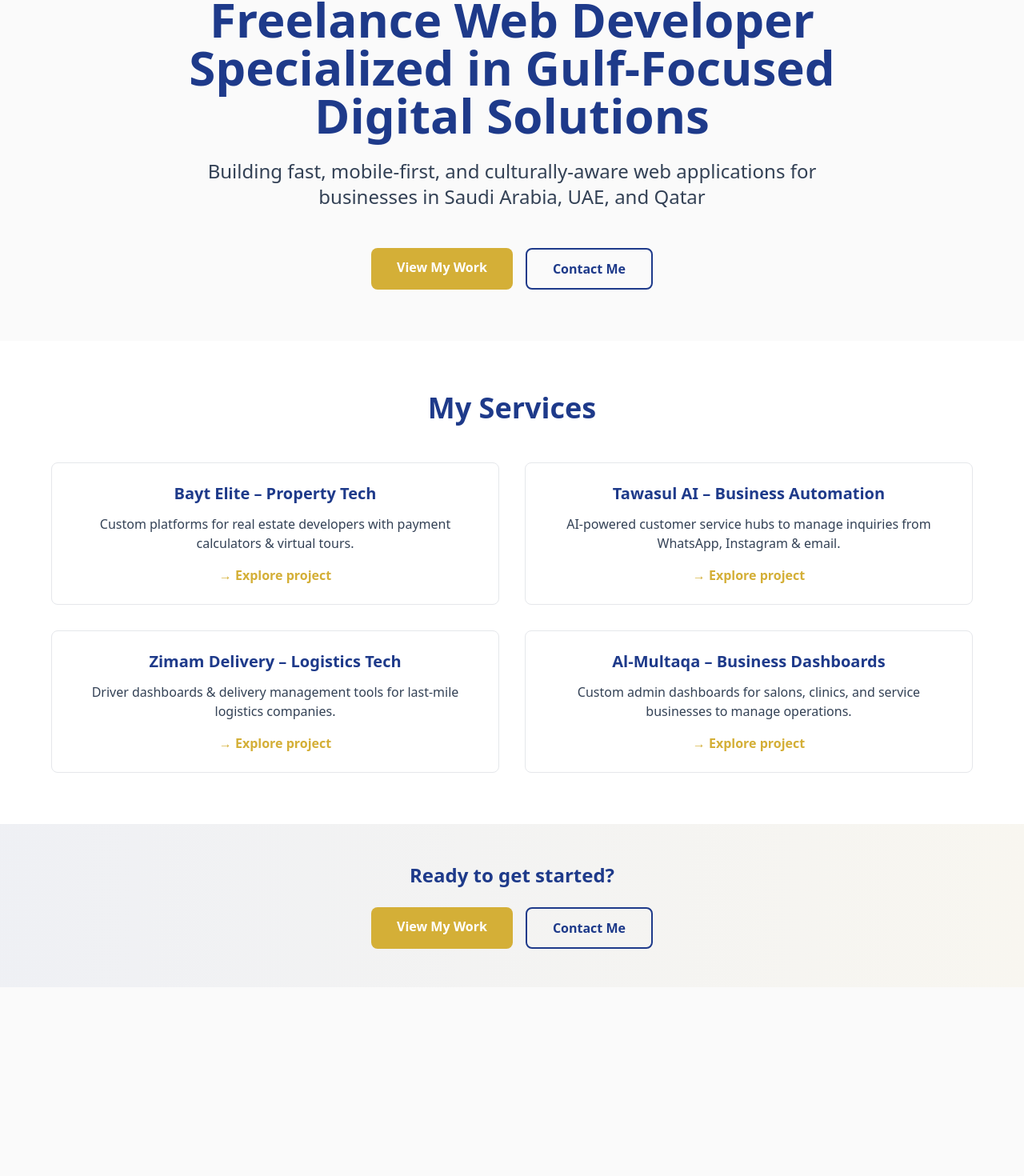
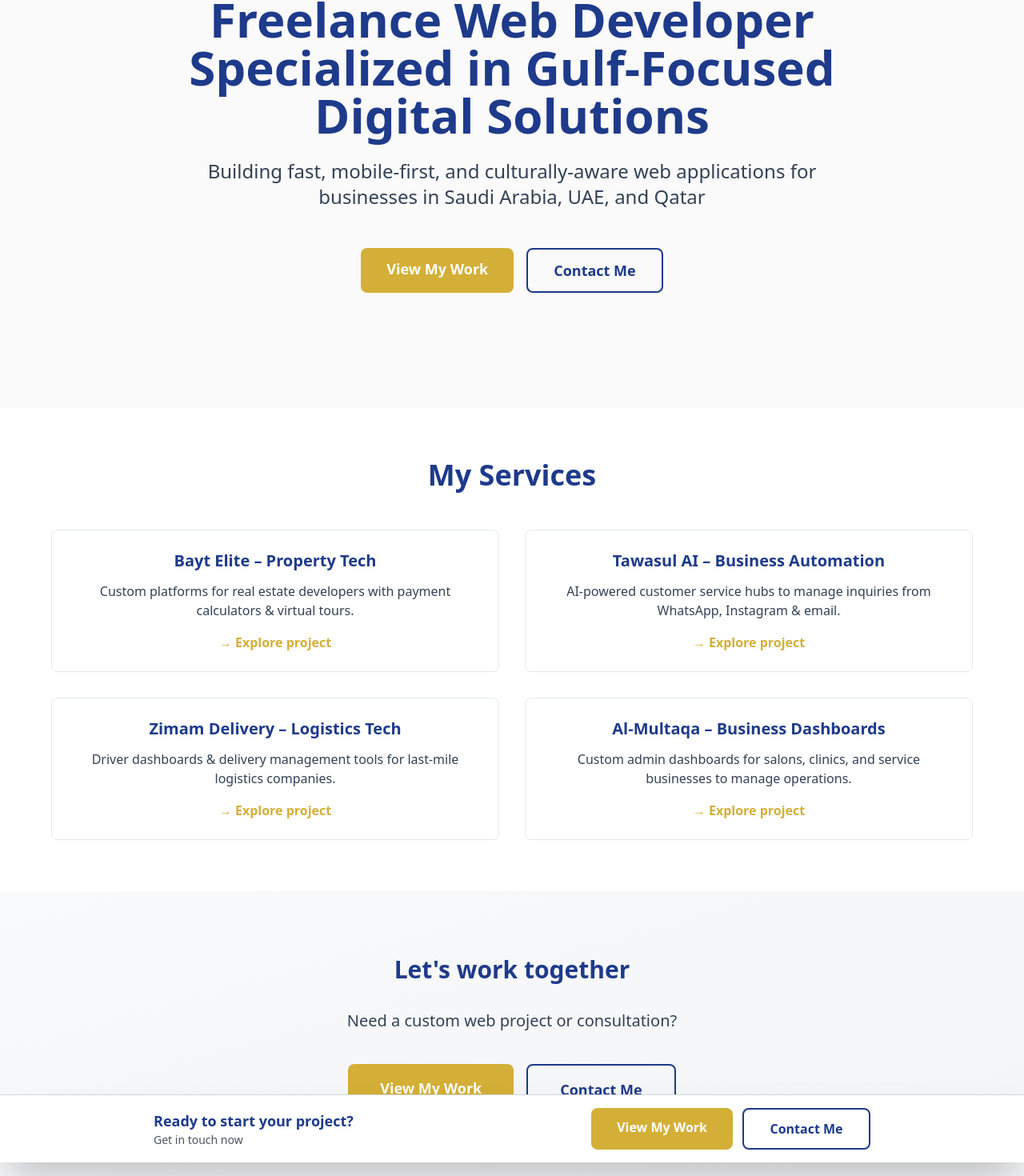
Before and after one commit to fazetdev/fazet.dev, a Next.js app: page /ar in a window 1280 px wide. Shown: the part 147-1617 px from the top of the page at 80% size. Before the commit the page ends 1381 px from the top, so only its background shows below. Built offline with nearby package versions, Linux system fonts and the light colour scheme; what tailwindcss-rtl would draw is missing.

Commit message:
feat: add sticky footer CTA to home page
- Original CTA buttons remain in place
- Sticky footer appears when scrolling past 300px
- All buttons consistent size and style
- Smooth animations and responsive design

```diff
--- a/app/[locale]/page.js
+++ b/app/[locale]/page.js
@@ -5,11 +5,12 @@ import Link from 'next/link';
 
 export default function Home({ params }) {
   const locale = params?.slug?.[0] || 'en';
-  const [isScrolled, setIsScrolled] = useState(false);
+  const [showStickyFooter, setShowStickyFooter] = useState(false);
 
   useEffect(() => {
     const handleScroll = () => {
-      setIsScrolled(window.scrollY > 100);
+      // Show sticky footer when user scrolls past 300px
+      setShowStickyFooter(window.scrollY > 300);
     };
 
     window.addEventListener('scroll', handleScroll);
@@ -97,45 +98,32 @@ export default function Home({ params }) {
 
   return (
     <div className="min-h-screen bg-background" dir={locale === 'ar' ? 'rtl' : 'ltr'}>
-      {/* Hero Section */}
-      <section className="pt-20 pb-16 px-4 text-center relative">
+      {/* Hero Section with Original CTA */}
+      <section className="pt-20 pb-16 px-4 text-center">
         <div className="max-w-4xl mx-auto">
           <h1 className="text-4xl md:text-6xl font-bold text-primary mb-6">{t.hero.title}</h1>
           <p className="text-xl md:text-2xl text-text mb-12 max-w-3xl mx-auto">{t.hero.subtitle}</p>
 
-          {/* Original CTA - Shows on initial load */}
-          <div className="flex flex-col sm:flex-row gap-4 justify-center">
-            <Link href={`/${locale}/portfolio`} className="bg-accent text-white px-8 py-3 rounded-lg font-semibold hover:bg-yellow-600 transition-colors">
+          {/* Original CTA - Stays in its original position */}
+          <div className="flex flex-col sm:flex-row gap-4 justify-center mb-20">
+            <Link
+              href={`/${locale}/portfolio`}
+              className="bg-accent text-white px-8 py-3 rounded-lg font-semibold hover:bg-yellow-600 transition-colors text-lg"
+            >
               {t.hero.viewWork}
             </Link>
-            <Link href={`/${locale}/contact`} className="border-2 border-primary text-primary px-8 py-3 rounded-lg font-semibold hover:bg-primary hover:text-white transition-colors">
+            <Link
+              href={`/${locale}/contact`}
+              className="border-2 border-primary text-primary px-8 py-3 rounded-lg font-semibold hover:bg-primary hover:text-white transition-colors text-lg"
+            >
               {t.hero.contactMe}
             </Link>
           </div>
         </div>
       </section>
 
-      {/* Sticky CTA Bar - Appears when scrolling */}
-      <div className={`fixed ${isScrolled ? 'bottom-0 opacity-100' : '-bottom-20 opacity-0'} left-0 right-0 bg-white border-t border-gray-200 shadow-lg py-4 px-4 transition-all duration-300 z-40`}>
-        <div className="max-w-4xl mx-auto">
-          <div className="flex flex-col sm:flex-row gap-4 justify-center items-center">
-            <span className="text-text font-medium hidden sm:block">
-              {locale === 'ar' ? 'مستعد لبدء مشروعك؟' : 'Ready to start your project?'}
-            </span>
-            <div className="flex flex-col sm:flex-row gap-3">
-              <Link href={`/${locale}/portfolio`} className="bg-accent text-white px-6 py-2 rounded-lg font-semibold hover:bg-yellow-600 transition-colors text-center text-sm sm:text-base">
-                {t.hero.viewWork}
-              </Link>
-              <Link href={`/${locale}/contact`} className="border-2 border-primary text-primary px-6 py-2 rounded-lg font-semibold hover:bg-primary hover:text-white transition-colors text-center text-sm sm:text-base">
-                {t.hero.contactMe}
-              </Link>
-            </div>
-          </div>
-        </div>
-      </div>
-
       {/* Services Section */}
-      <section className="py-16 px-4 bg-white relative z-30">
+      <section className="py-16 px-4 bg-white">
         <div className="max-w-6xl mx-auto">
           <h2 className="text-3xl md:text-4xl font-bold text-primary text-center mb-12">{t.services.title}</h2>
           <div className="grid md:grid-cols-2 gap-8">
@@ -152,17 +140,59 @@ export default function Home({ params }) {
         </div>
       </section>
 
-      {/* Bottom CTA - For users who scroll all the way down */}
-      <section className="py-12 px-4 bg-gradient-to-r from-primary/5 to-accent/5">
+      {/* Sticky Footer CTA - Appears when scrolling */}
+      <div className={`fixed ${showStickyFooter ? 'bottom-0' : '-bottom-full'} left-0 right-0 bg-white border-t border-gray-300 shadow-2xl py-4 px-4 transition-all duration-500 z-50`}>
+        <div className="max-w-4xl mx-auto">
+          <div className="flex flex-col sm:flex-row items-center justify-between gap-4">
+            <div className="text-center sm:text-left">
+              <h3 className="font-bold text-lg text-primary">
+                {locale === 'ar' ? 'مستعد لبدء مشروعك؟' : 'Ready to start your project?'}
+              </h3>
+              <p className="text-gray-600 text-sm">
+                {locale === 'ar' ? 'تواصل معي الآن' : 'Get in touch now'}
+              </p>
+            </div>
+
+            <div className="flex flex-col sm:flex-row gap-3">
+              <Link
+                href={`/${locale}/portfolio`}
+                className="bg-accent text-white px-8 py-3 rounded-lg font-semibold hover:bg-yellow-600 transition-colors text-center min-w-[160px]"
+              >
+                {t.hero.viewWork}
+              </Link>
+              <Link
+                href={`/${locale}/contact`}
+                className="border-2 border-primary text-primary px-8 py-3 rounded-lg font-semibold hover:bg-primary hover:text-white transition-colors text-center min-w-[160px]"
+              >
+                {t.hero.contactMe}
+              </Link>
+            </div>
+          </div>
+        </div>
+      </div>
+
+      {/* Bottom Section with another CTA */}
+      <section className="py-20 px-4 bg-gradient-to-br from-gray-50 to-gray-100">
         <div className="max-w-4xl mx-auto text-center">
-          <h3 className="text-2xl font-bold text-primary mb-6">
-            {locale === 'ar' ? 'مستعد للبدء؟' : 'Ready to get started?'}
+          <h3 className="text-3xl font-bold text-primary mb-8">
+            {locale === 'ar' ? 'لنبدأ العمل معاً' : "Let's work together"}
           </h3>
+          <p className="text-xl text-text mb-10 max-w-2xl mx-auto">
+            {locale === 'ar'
+              ? 'أحتاج إلى مشروع ويب مخصص أو استشارة؟'
+              : 'Need a custom web project or consultation?'}
+          </p>
           <div className="flex flex-col sm:flex-row gap-4 justify-center">
-            <Link href={`/${locale}/portfolio`} className="bg-accent text-white px-8 py-3 rounded-lg font-semibold hover:bg-yellow-600 transition-colors">
+            <Link
+              href={`/${locale}/portfolio`}
+              className="bg-accent text-white px-10 py-4 rounded-lg font-semibold hover:bg-yellow-600 transition-colors text-lg"
+            >
               {t.hero.viewWork}
             </Link>
-            <Link href={`/${locale}/contact`} className="border-2 border-primary text-primary px-8 py-3 rounded-lg font-semibold hover:bg-primary hover:text-white transition-colors">
+            <Link
+              href={`/${locale}/contact`}
+              className="border-2 border-primary text-primary px-10 py-4 rounded-lg font-semibold hover:bg-primary hover:text-white transition-colors text-lg"
+            >
               {t.hero.contactMe}
             </Link>
           </div>
```
